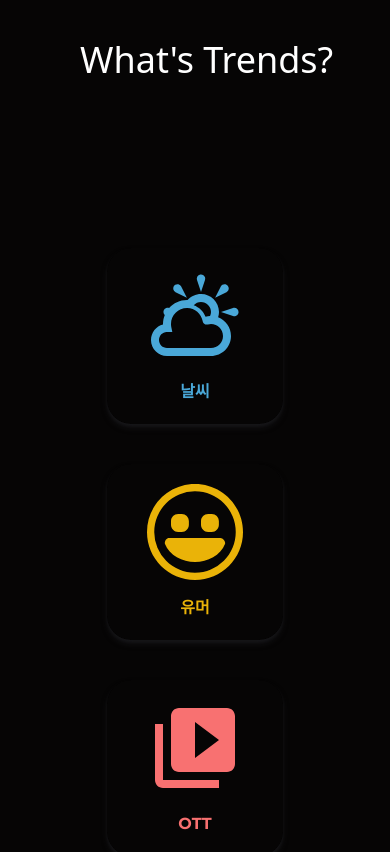
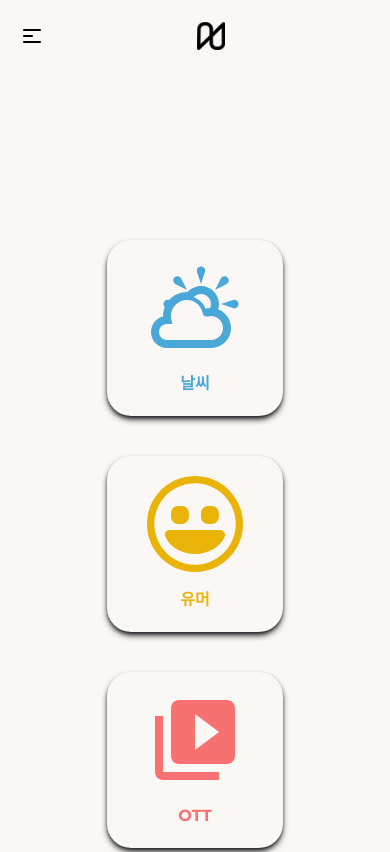
Before and after one commit to osh6006/what-trend, a React (Create React App) app: page / in a window 390 px wide. Shown: the top 852 px of the page. Built offline with nearby package versions, Linux system fonts and the light colour scheme; a web font is replaced by a local one.

Commit message:
모바일 UI 개선 & 전체적인 UI 다시 설계

```diff
--- a/src/components/Navbar.tsx
+++ b/src/components/Navbar.tsx
@@ -1,9 +1,20 @@
 import React from "react";
+import { HiOutlineMenuAlt1 } from "react-icons/hi";
 
 export const Navbar = () => {
   return (
-    <header className="bg-secondBg flex justify-between px-10 text-white">
-      <h1 className="whitespace-nowrap font-sans text-4xl">What's Trends?</h1>
-    </header>
+    <>
+      <header className="hidden h-screen justify-between bg-secondaryBg p-10 text-white sm:flex">
+        <h1 className="font-sans text-4xl">What's Trends?</h1>
+      </header>
+      <header className="flex w-screen items-center py-5 px-4 text-2xl sm:hidden">
+        <button className="rounded-full p-1">
+          <HiOutlineMenuAlt1 />
+        </button>
+        <div className="flex flex-1 justify-center gap-2">
+          <img src="/logo.png" alt="logo" className="aspect-square w-7" />
+        </div>
+      </header>
+    </>
   );
 };
--- a/src/components/home/Item.tsx
+++ b/src/components/home/Item.tsx
@@ -30,7 +30,7 @@ export const Item = ({ text, icon, color = "text-brand" }: ItemProps) => {
         {icon === "sports" && <MdOutlineSportsBasketball />}
         {icon === "music" && <IoMdMusicalNote />}
       </div>
-      <p>{text}</p>
+      <p className="select-none">{text}</p>
     </div>
   );
 };
--- a/src/index.css
+++ b/src/index.css
@@ -10,7 +10,7 @@
 body {
   -webkit-font-smoothing: antialiased;
   -moz-osx-font-smoothing: grayscale;
-  @apply flex flex-col bg-primaryBg p-10 text-white;
+  @apply flex flex-col bg-primaryBg sm:flex-row;
 }
 
 input {
--- a/tailwind.config.js
+++ b/tailwind.config.js
@@ -6,7 +6,7 @@ module.exports = {
     extend: {
       colors: {
         brand: "#4aa8d8",
-        primaryBg: "#060505",
+        primaryBg: "#FBF7F4",
         secondaryBg: "#0F0E0E",
         accentL: "#FF9944",
         accentR: "#FAFA37",
```
Also changed, not shown: public/logo.png (added).
